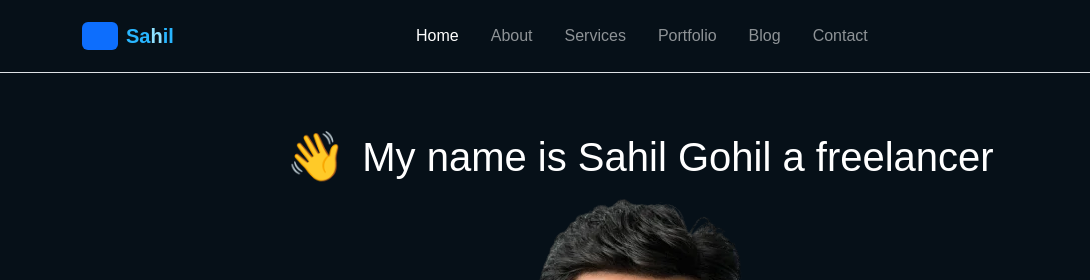
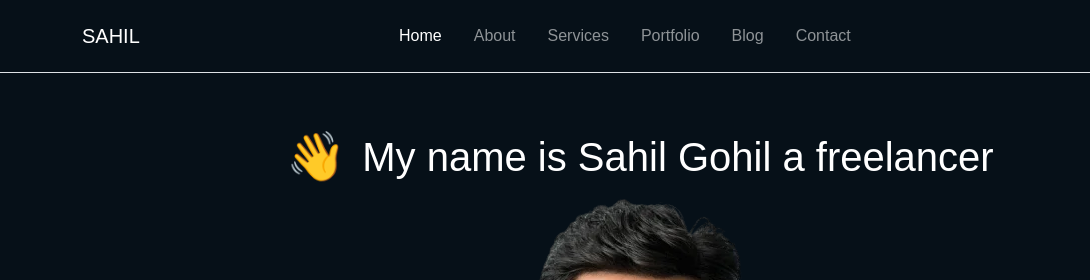
Before and after one commit to SAHILGOHIL1999/Portfolio, a plain HTML site: page WEBSITE_1/src/index.html in a window 1280 px wide. Shown: the top 280 px of the page, 0-1090 px from the left. Drawn offline with nearby package versions, Linux system fonts and the light colour scheme.

Commit message:
file update

```diff
--- a/WEBSITE_1/src/index.html
+++ b/WEBSITE_1/src/index.html
@@ -24,8 +24,9 @@
     <nav class="navbar navbar-expand-lg navbar-dark py-3">
         <div class="container">
             <a class="navbar-brand d-flex align-items-center" href="#">
-            <div class="me-2 bg-primary rounded-2" style="width:36px;height:28px;"></div>
-            <span class="fw-semibold" style="color:#29b6ff">Sa<span style="color:#8ee1ff">h</span>il</span>
+                <!-- <div class="me-2 bg-primary rounded-2" style="width:36px;height:28px;"></div>
+                <span class="fw-semibold" style="color:#29b6ff">Sa<span style="color:#8ee1ff">h</span>il</span> -->
+               <span class="logo">SAHIL</span>
             </a>
 
             <button class="navbar-toggler border-0" style="color:#29b6ff" type="button" data-bs-toggle="collapse"
--- a/WEBSITE_1/src/style.css
+++ b/WEBSITE_1/src/style.css
@@ -2,6 +2,11 @@ body {
     background: #061018;
     color: #fff;
     font-family: 'Poppins', sans-serif;
+}
+
+/* Logo */
+.logo{
+    font-family: "Bungee Shade", sans-serif;
 }
 
 /* vertical side badge */
```
Lines whose indentation alone changed are shown as unchanged.
